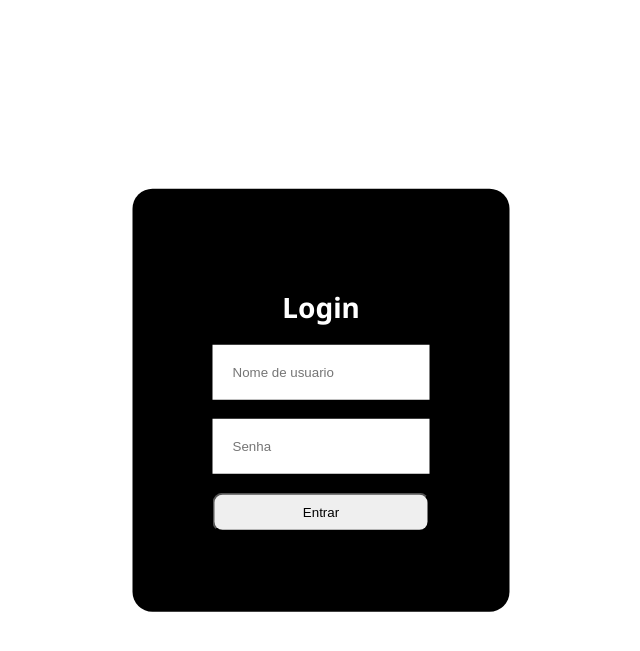
After one commit to All4nFernandes/Catalogo-filmes, a PHP site: page /catalogo-filmes/app/view/filme/tela_login.php in a window 1280 px wide. The commit adds this page. Shown: the top 651 px of the page, without its empty margins (319-959 px from the left). Run offline with PHP 8.4, Linux system fonts and the light colour scheme.

Commit message:
Adicionado tela de login

```diff
--- /dev/null
+++ b/app/view/filme/tela_login.php
@@ -0,0 +1,26 @@
+<!DOCTYPE html>
+<html lang="pt-br">
+<head>
+    <meta charset="UTF-8">
+    <meta name="viewport" content="width=device-width, initial-scale=1.0">
+    <title>Login</title>
+    <link rel="stylesheet" href="/catalogo-filmes/public/css/tela_login.css">
+</head>
+<body>
+    <form>
+    <div class="container">
+        <h1>Login</h1>
+        <input class="format" type="text" name="username" placeholder="Nome de usuario" required>
+        <br><br>
+        <input class="format" type="password" name="password" placeholder="Senha" required>
+        <br><br>
+        <button class="button" type="submit" onclick="Login()">Entrar</button>
+
+    </div>
+    </form>
+    <script src="/catalogo-filmes/public/js/main.js" defer></script>
+
+
+
+</body>
+</html>
--- a/index.php
+++ b/index.php
@@ -1,2 +1,2 @@
 <?php
-    return header("Location: app/view/filme/listar.php");
+    return header("Location: app/view/filme/tela_login.php");
--- /dev/null
+++ b/public/css/tela_login.css
@@ -0,0 +1,39 @@
+@import url('https://fonts.googleapis.com/css2?family=Noto+Sans:ital,wght@0,100..900;1,100..900&display=swap');
+@import url("https://fonts.googleapis.com/css2?family=Material+Symbols+Outlined");
+
+
+body{
+    font-family: "Noto Sans", "sans-serif";
+    font-size: 14px;
+
+}
+
+.container{
+    text-align: center;
+    padding: 80px;
+    margin: 0;
+    background-color: black;
+    color: white;
+    position: absolute;
+    top: 50%;
+    left: 50%;
+    transform: translate(-50%,-50%);
+    border-radius: 20px;
+}
+
+.format{
+    padding: 20px;
+    border: none;
+    outline: 0;
+}
+
+.button{
+    padding: 10px;
+    width: 100%;
+    border-radius: 10px;
+}
+
+.button:hover{
+    background-color: deepskyblue;
+    cursor: pointer;
+}
--- a/public/js/main.js
+++ b/public/js/main.js
@@ -19,3 +19,20 @@ window.history.replaceState(null, "", urlSemParamentro)
 setTimeout(function(){
     notificacao.remove()
 }, 2000)
+
+
+function Login(){
+    var usuario = document.getElementsByName('username')[0].value;
+    var senha = document.getElementsByName('password')[0].value;
+
+    if(usuario === 'admin' && senha === 'admin'){
+        window.location.href= "http://localhost/catalogo-filmes/app/view/filme/listar.php";
+    }
+    else if(usuario === 'usuario' && senha === '123'){
+        window.location.href = "http://localhost/catalogo-filmes/app/view/filme/home.php";
+    }
+    else{
+        alert('Usuario ou senha incorretos, tente novamente.');
+    }
+
+}
```
